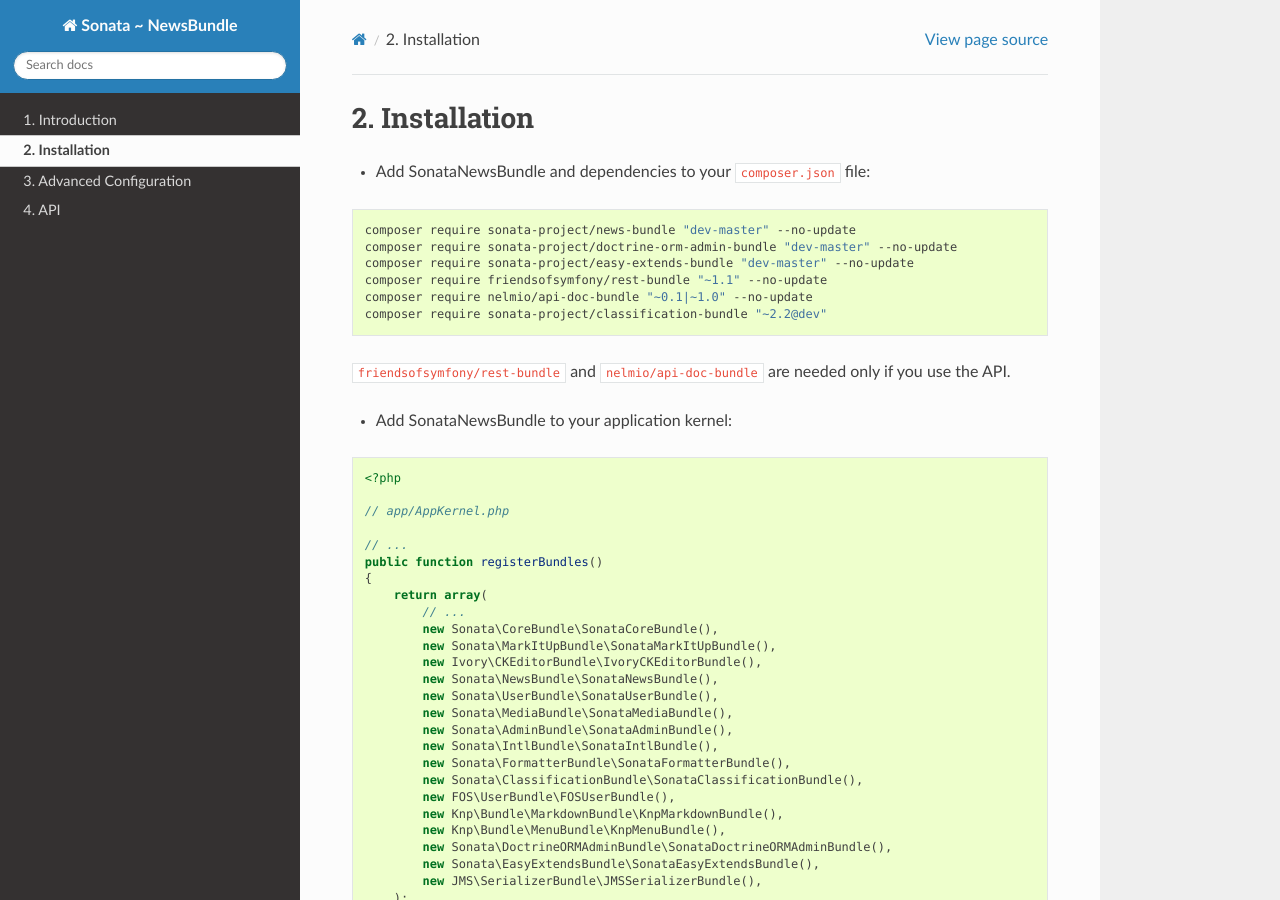
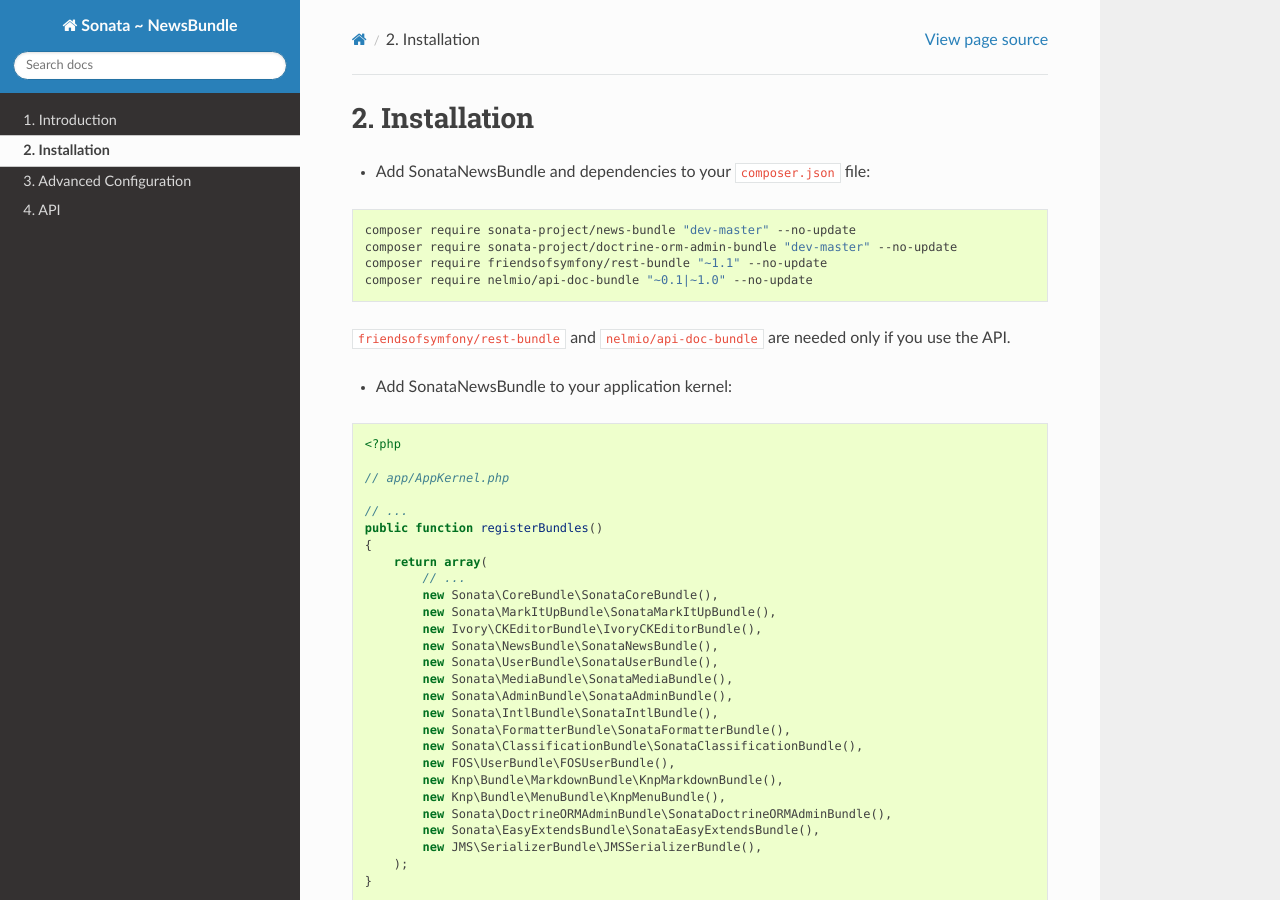
Before and after one commit to sonata-project/SonataNewsBundle, a Sphinx documentation site: the page built from Resources/doc/reference/installation.rst, in a window 1280 px wide and 900 px high. Built offline with Sphinx 7.4.7 and the Read the Docs theme 2.0.0, drawn with Linux system fonts in a browser that asks for light colours.

Commit message:
Remove auto-required dependencies
These dependencies already appear in the package requirements

```diff
--- a/Resources/doc/reference/installation.rst
+++ b/Resources/doc/reference/installation.rst
@@ -7,10 +7,8 @@
 
     composer require sonata-project/news-bundle "dev-master" --no-update
     composer require sonata-project/doctrine-orm-admin-bundle "dev-master" --no-update
-    composer require sonata-project/easy-extends-bundle "dev-master" --no-update
     composer require friendsofsymfony/rest-bundle "~1.1" --no-update
     composer require nelmio/api-doc-bundle "~0.1|~1.0" --no-update
-    composer require sonata-project/classification-bundle "~2.2@dev"
 
 
 ``friendsofsymfony/rest-bundle`` and ``nelmio/api-doc-bundle`` are needed only
```
